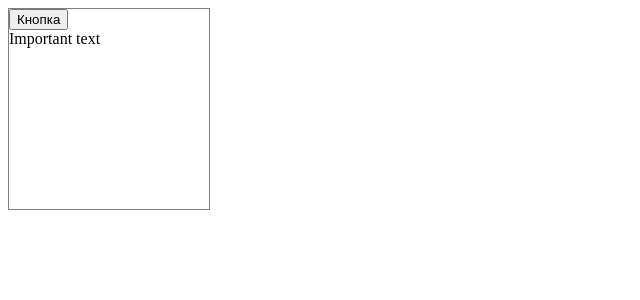
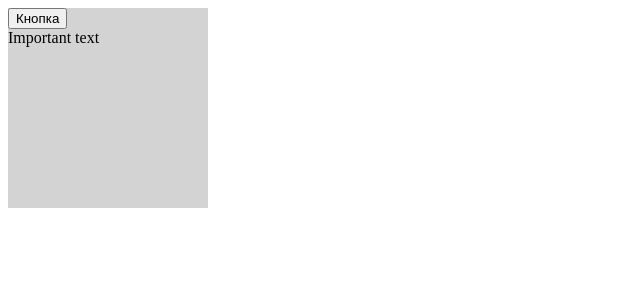
Before and after one commit to Aleksandr-Glebik/react-ts-ulbi-tv, a React (Create React App) app: page / in a window 1280 px wide. Shown: the top 300 px of the page, without its empty margins (0-640 px from the left). Built offline with nearby package versions, Linux system fonts and the light colour scheme.

Commit message:
feat: hand over variant styles

```diff
--- a/src/App.tsx
+++ b/src/App.tsx
@@ -1,11 +1,11 @@
 import React from 'react'
-import Card from './components/Card'
+import Card, {CardVariant} from './components/Card'
 
 
 function App() {
   return (
     <div>
-      <Card width='200px' height='200px'>
+      <Card variant={CardVariant.primary} width='200px' height='200px'>
         <button>Кнопка</button>
         <div>Important text</div>
       </Card>
--- a/src/components/Card.tsx
+++ b/src/components/Card.tsx
@@ -1,7 +1,13 @@
 import React, {FC} from 'react'
+
+export enum CardVariant {
+    outlined = 'outlined',
+    primary = 'primary'
+}
 interface CardProps {
     width?: string;
     height?: string;
+    variant: CardVariant;
     children?: React.ReactChild | React.ReactNode
 }
 
@@ -9,10 +15,18 @@ const Card: FC<CardProps> =
     ({
         width,
         height,
-        children
+        children,
+        variant,
     }) => {
     return (
-        <div style={{width, height, border: '1px solid gray'}}>
+        <div style={{width, height,
+                    border: variant === CardVariant.outlined
+                      ? '1px solid gray'
+                      : 'none',
+                    background: variant === CardVariant.primary
+                      ? 'lightgray'
+                      : ''
+                    }}>
             {children}
         </div>
     )
```
